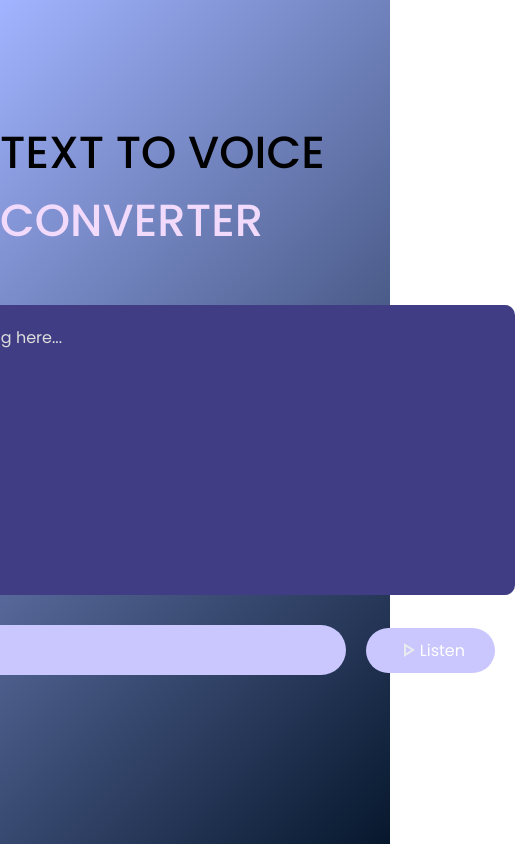
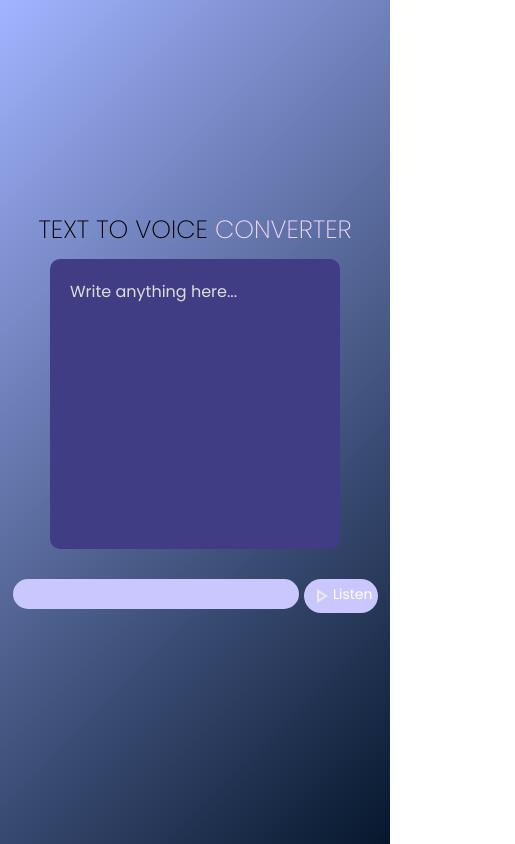
Before and after one commit to nitindhyani01/text-to-voice-converter, a plain HTML site: page index.html in a window 390 px wide. Shown: the whole page, 515 px wide, since content can reach past the window. Drawn offline with Linux system fonts and the light colour scheme.

Commit message:
it is responsive now

```diff
--- a/style.css
+++ b/style.css
@@ -3,7 +3,11 @@
 * {
   margin: 0;
   padding: 0;
-  font-family: 'poppins',sans-serif;
+  font-family: "poppins", sans-serif;
+}
+body {
+  background: #a2b4ff;
+  background: linear-gradient(135deg, #a2b4ff, #06172d);
 }
 .main {
   width: 100%;
@@ -12,19 +16,17 @@
   align-items: center;
   justify-content: center;
   flex-direction: column;
-  background: #a2b4ff;
-  background: linear-gradient(135deg, #a2b4ff, #06172d);
 }
-.main h1{
+.main h1 {
   font-size: 45px;
   font-weight: 500;
   margin-top: -50px;
   margin-bottom: 50px;
 }
-.main h1 span{
+.main h1 span {
   color: #f1dafb;
 }
-textarea{
+textarea {
   width: 600px;
   height: 250px;
   background: #403d84;
@@ -37,17 +39,17 @@ textarea{
   resize: none;
   margin-bottom: 30px;
 }
-textarea::placeholder{
+textarea::placeholder {
   font-size: 16px;
   color: #ddd;
 }
-.row{
-    width: 600px;
+.row {
+  width: 500px;
   display: flex;
-    align-items: center;
+  flex-wrap: wrap;
   gap: 20px;
 }
-button{
+button {
   background: #cac7ff;
   color: #fff;
   font-size: 16px;
@@ -58,7 +60,7 @@ button{
   cursor: pointer;
   display: flex;
 }
-select{
+select {
   flex: 1;
   color: #fff;
   background: #cac7ff;
@@ -69,3 +71,27 @@ select{
   border-radius: 35px;
   appearance: none;
 }
+@media (max-width: 642px) {
+  .main h1 {
+    font-size: 25px;
+    font-weight: 250;
+    margin-top: -20px;
+    margin-bottom: 10px;
+  }
+  textarea {
+    width: 250px;
+  }
+  .row {
+    width: 365px;
+    gap: 5px;
+  }
+  select {
+    padding: 0 2px;
+    height: 30px;
+    font-size: 14px;
+  }
+  button {
+    padding: 5px 5px;
+    font-size: 14px;
+  }
+}
```
Lines whose indentation alone changed are shown as unchanged.
